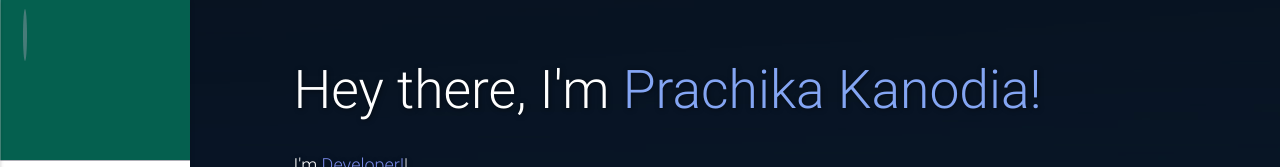
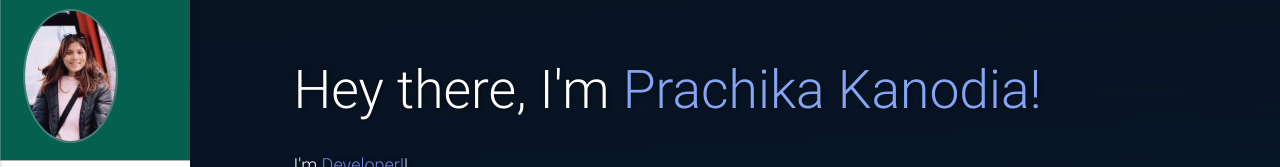
Before and after one commit to prachikakanodia/prachikakanodia.github.io, a plain HTML site: page index.html in a window 1280 px wide. Shown: the top 167 px of the page. Drawn offline with nearby package versions, Linux system fonts and the light colour scheme.

Commit message:
Update index.html

```diff
--- a/index.html
+++ b/index.html
@@ -85,32 +85,7 @@
       <li class="logo">
         <a id="logo-container" aria-label="Navigate to the beginning of the page" href="#intro"
           class="brand-logo teal-text">
-          <!DOCTYPE html>
-<html lang="en">
-<head>
-    <meta charset="UTF-8">
-    <meta name="viewport" content="width=device-width, initial-scale=1.0">
-    <style>
-        .circle {
-            width: 200px;  /* Increase the width to make the circle larger */
-            height: 200px; /* Increase the height to make the circle larger */
-            border-radius: 50%; /* Ensure the image remains circular */
-            overflow: hidden; /* Ensures any overflow is hidden */
-        }
-
-        .img-responsive {
-            width: 100%; /* Ensures the image fills the circle */
-            height: 100%; /* Ensures the image fills the circle */
-            object-fit: cover; /* Ensures the image covers the circle without distortion */
-        }
-    </style>
-</head>
-<body>
-    <img src="/assets/img/img2.jpeg" class="circle img-responsive profile-pic bl-text" alt="avatar">
-</body>
-</html>
-
-<!--           <img src="/assets/img/img2.jpeg" class="circle img-responsive  profile-pic bl-text" alt="avatar"> -->
+          <img src="/assets/img/img2.jpeg" class="circle img-responsive  profile-pic bl-text" alt="avatar">
         </a>
       </li>
 
```
